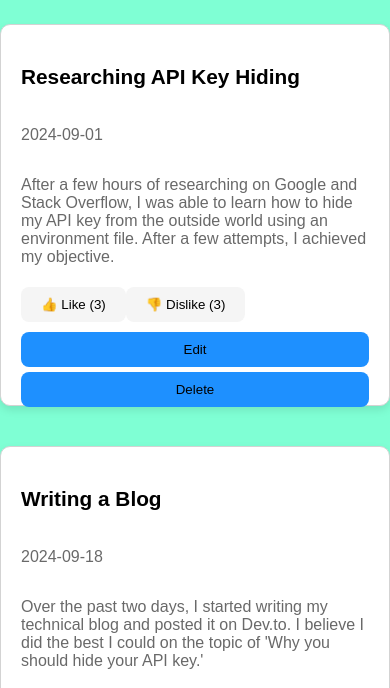
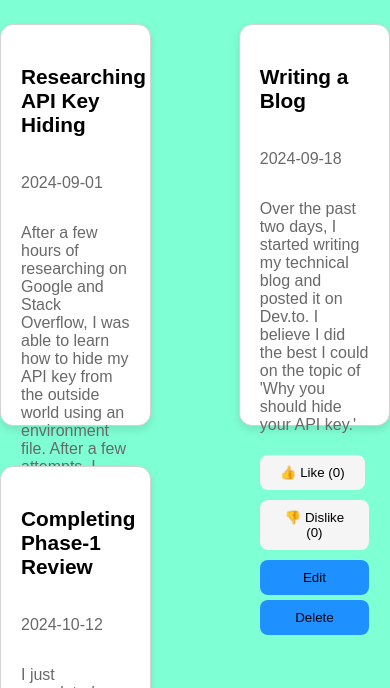
Before and after one commit to jlo128456/Personal_Blog, a website: page index.html in a window 390 px wide. Shown: the part 120-808 px from the top of the page. Drawn offline with Linux system fonts and the light colour scheme; no server answers.

Commit message:
updated CSS to mach screen

```diff
--- a/index.html
+++ b/index.html
@@ -75,7 +75,10 @@
 </body>
 
     <!-- Footer Section -->
+   <!-- Footer Container -->
+<section id="footer-container">
     <footer>
         <p>Contact me at: <a href="mailto:j.lo128456@gmail.com">j.lo128456@gmail.com</a></p>
     </footer>
+</section>
 </html>
--- a/style.css
+++ b/style.css
@@ -3,7 +3,7 @@ body, html {
     margin: 0;
     padding: 0;
     font-family: 'Arial', 'Helvetica', sans-serif;
-    background-color: aquamarine; /* Light cyan background for a softer look */
+    background-color: aquamarine;
 }
 
 /* Container for centered layout */
@@ -15,19 +15,18 @@ body, html {
 
 /* Section styles */
 .section {
-    margin-bottom: 40px; /* Increased margin between sections */
+    margin-bottom: 40px;
 }
 
-/* Updated h1 for a modern look */
+/* Heading styles */
 h1 {
     font-family: 'Arial', 'Helvetica', sans-serif;
     font-weight: bold;
     font-size: 2.5rem;
-    color: black; /* Softer black */
+    color: black;
     text-align: center;
 }
 
-/* Align h2 headers and update the color */
 h2 {
     font-family: 'Arial', 'Helvetica', sans-serif;
     font-weight: bold;
@@ -37,46 +36,44 @@ h2 {
     margin-bottom: 10px;
 }
 
-
-/* Flexbox layout for all posts with increased gap */
+/* Flexbox layout for all post sections */
 #permanent-posts-container, #reflection-entries, #tech-posts {
     display: flex;
     flex-wrap: wrap;
-    gap: 20px; /* Adjusted gap between cards */
+    gap: 20px;
     justify-content: space-between;
 }
 
-/* Unified post-entry styling for all types of posts */
+/* Post entry styles */
 .post-entry {
-    width:calc(25% - -77px); /* Three posts per row with added space */
+    width: calc(28%); /* Ensures three cards per row */
     background-color: white;
     border: 1px solid lightgray;
-    border-radius: 10px;
+    border-radius: 13px;
     padding: 20px;
-    margin-bottom: 20px; /* Ensure vertical space between rows */
-    box-shadow: 0px 4px 8px rgba(0, 0, 0, 0.1); /* Soft shadow */
-    height: 340px;
+    margin-bottom: 20px;
+    box-shadow: 0px 4px 8px rgba(0, 0, 0, 0.1);
+    height: 360px;
     display: flex;
     flex-direction: column;
     justify-content: space-between;
     transition: transform 0.3s ease, box-shadow 0.3s ease;
-    cursor: pointer; /* Add cursor change on hover */
+    cursor: pointer;
 }
 
-/* Hover effect for ALL posts */
+/* Hover effects */
 .post-entry:hover {
-    transform: translateY(-10px); /* Apply hover lift effect */
-    box-shadow: 0px 8px 16px rgba(0, 0, 0, 0.15); /* Stronger shadow on hover */
-    background-color: #f9f9f9; /* Slight background color change on hover */
+    transform: translateY(-10px);
+    box-shadow: 0px 8px 16px rgba(0, 0, 0, 0.15);
+    background-color: #f9f9f9;
 }
 
-/* Button hover effect */
 button:hover {
     background-color: darkblue;
     transform: translateY(-2px);
 }
 
-/* Font size for post content */
+/* Post content styling */
 .post-entry h3 {
     font-size: 1.3em;
     font-weight: 600;
@@ -85,18 +82,19 @@ button:hover {
 
 .post-entry p {
     font-size: 1em;
-    color: dimgray; /* Softer text color */
+    color: dimgray;
 }
-/* Container for buttons to ensure they are aligned horizontally */
+
+/* Button container for horizontal alignment */
 .button-container {
     display: flex;
-    justify-content: space-between; /* Ensures the buttons are aligned with space between them */
-    gap: 10px; /* Adds gap between the buttons */
+    justify-content: space-between;
+    gap: 10px;
 }
 
 /* Button styles */
 .post-entry button {
-    flex: 1; /* Ensures buttons take equal width */
+    flex: 1;
     padding: 10px 20px;
     color: black;
     border: none;
@@ -106,16 +104,10 @@ button:hover {
     transition: background-color 0.3s ease, transform 0.3s ease;
 }
 
-.post-entry button:hover {
-    background-color: darkblue;
-    transform: translateY(-2px);
-}
-
-/* Uniform Read More and other button styling */
 .post-entry a.read-more-link, button {
     margin-top: 5px;
     padding: 12px 20px;
-    background-color: dodgerblue; /* Modern blue */
+    background-color: dodgerblue;
     color: white;
     border: none;
     border-radius: 8px;
@@ -126,7 +118,7 @@ button:hover {
 }
 
 button:hover, .read-more-link:hover {
-    background-color: darkblue; /* Darker blue on hover */
+    background-color: darkblue;
     transform: translateY(-2px);
 }
 
@@ -139,14 +131,13 @@ button:hover, .read-more-link:hover {
     cursor: pointer;
     padding: 10px 15px;
     transition: background-color 0.3s ease, color 0.3s ease;
-    margin-bottom: 5px; /* Reduce space between buttons and Read More */
+    margin-bottom: 5px;
 }
 
 .like-button:hover, .dislike-button:hover {
-    background-color: lightgray; /* Remove blue, keep it neutral */
-    color: black; /* Keep the text color black on hover */
+    background-color: lightgray;
+    color: black;
 }
-
 
 /* Modal styling */
 .modal {
@@ -187,20 +178,12 @@ button:hover, .read-more-link:hover {
     box-shadow: 0px 4px 12px rgba(0, 0, 0, 0.1);
 }
 
-/* Flexbox layout fixes */
-#permanent-posts-container, #reflection-entries, #tech-posts {
-    display: flex;
-    flex-wrap: wrap;
-    justify-content: space-between;
-}
-
 /* Center Add Reflection button */
 #add-new-reflection {
     display: flex;
     margin-right: 92%;
     margin-left: auto;
     margin-top: 0px;
-
     background-color: dodgerblue;
     color: white;
     border: none;
@@ -230,16 +213,3 @@ button:hover, .read-more-link:hover {
 #footer-container a:hover {
     text-decoration: underline;
 }
-
-/* Responsive layout for smaller screens */
-@media (max-width: 1024px) {
-    .post-entry {
-        width: calc(50% - 20px); /* Two posts per row on tablet */
-    }
-}
-
-@media (max-width: 768px) {
-    .post-entry {
-        width: 100%; /* Full width on mobile */
-    }
-}
```
